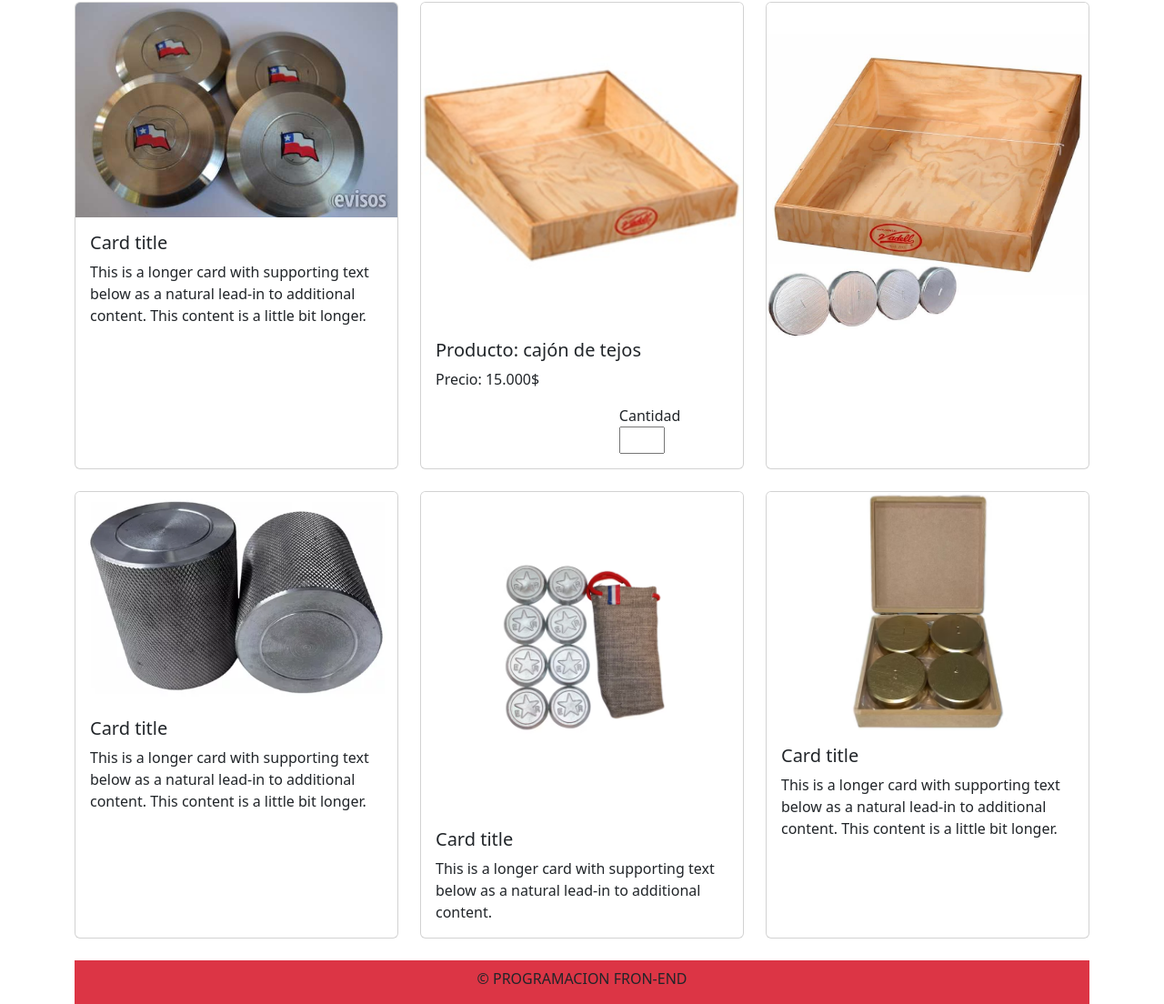
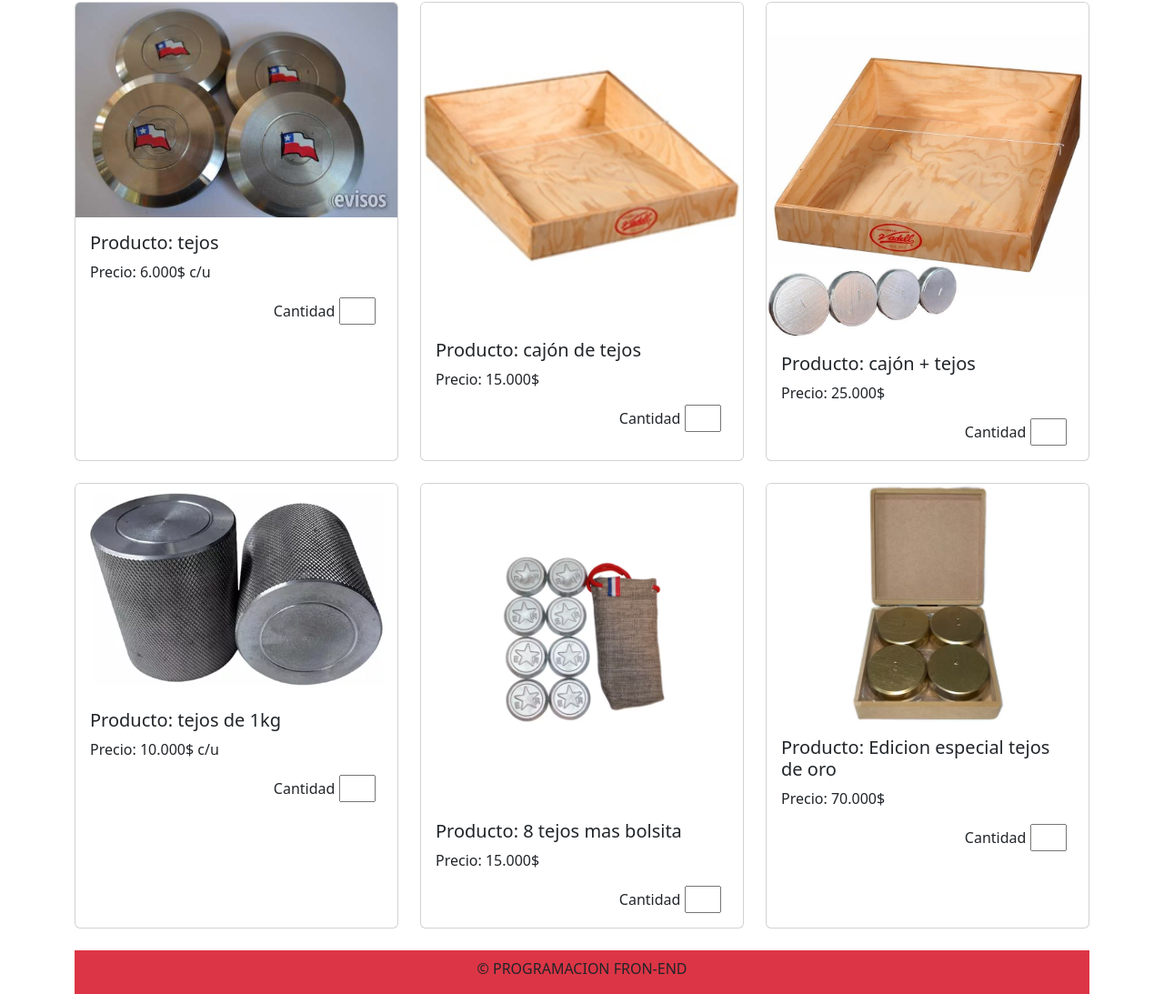
Before and after one commit to crisjoao22/Evaluacion2, a plain HTML site: page galeria.html in a window 1280 px wide. Shown: the part 389-1493 px from the top of the page at 91% size. Drawn offline with nearby package versions, Linux system fonts and the light colour scheme.

Commit message:
avance final

```diff
--- a/css/estilos.css
+++ b/css/estilos.css
@@ -1,10 +1,16 @@
-.logotipo{
-    width: 10px;
-    height: 10px;
+.red{
+    background-color: brown;
 }
 
-.espaciosForm{
-    padding-top: 10px;
-    padding-left: 100px;
-    padding-right: 100px;
+.color{
+    color: dodgerblue;
 }
+
+.borde{
+    border-radius: 100%;
+    border: none;
+}
+
+.foter{
+    margin-top: 220px !important;
+}
--- a/galeria.html
+++ b/galeria.html
@@ -5,11 +5,12 @@
     <meta name="viewport" content="width=device-width, initial-scale=1">
     <title>clun rayuela</title>
     <link href="https://cdn.jsdelivr.net/npm/bootstrap@5.3.3/dist/css/bootstrap.min.css" rel="stylesheet" integrity="sha384-QWTKZyjpPEjISv5WaRU9OFeRpok6YctnYmDr5pNlyT2bRjXh0JMhjY6hW+ALEwIH" crossorigin="anonymous">
+    <link href="css/estilos.css" rel="stylesheet">
   </head>
   <body>
     <div class="container">
         <nav class="navbar navbar-expand-lg bg-body-tertiary">
-            <div class="container-fluid">
+            <div class="container-fluid red">
               <a class="navbar-brand fw-bold" href="index.html">
                 <img src="imagenes/rayuela.jpg" alt="logo">FEDERACION DEPORTIVA NACIONAL DE RAYUELA
               </a>
@@ -19,10 +20,10 @@
               <div class="collapse navbar-collapse" id="navbarNav">
                 <ul class="navbar-nav">
                   <li class="nav-item">
-                    <a class="nav-link fw-bold" href="login.html"><p><ins>INICIO SESION</ins></p></a>
+                    <a class="nav-link fw-bold" href="login.html"><p class="color"><ins>INICIO SESION</ins></p></a>
                   </li>
                   <li class="nav-item">
-                    <a class="nav-link fw-bold" href="galeria.html"><p><ins>GALERIA</ins></p></a>
+                    <a class="nav-link fw-bold" href="galeria.html"><p class="color"><ins>GALERIA</ins></p></a>
                   </li>
                 </ul>
               </div>
@@ -55,8 +56,15 @@
             <div class="card h-100">
               <img src="imagenes/tejos.jpg" class="card-img-top">
               <div class="card-body">
-                  <h5 class="card-title">Card title</h5>
-                  <p class="card-text">This is a longer card with supporting text below as a natural lead-in to additional content. This content is a little bit longer.</p>
+                <h5 class="card-title">Producto: tejos</h5>
+                <p class="card-text">Precio: 6.000$ c/u</p>
+                <div class="row">
+                  <div class="col-7"></div>
+                  <div class="col-5">
+                    <label for="txtcant1">Cantidad</label>
+                    <input type="number" name="txtcant1" id="txtcant1" style="width: 40px;">
+                  </div>
+                </div>
               </div>
             </div>
           </div>
@@ -67,14 +75,11 @@
                   <h5 class="card-title">Producto: cajón de tejos</h5>
                   <p class="card-text">Precio: 15.000$</p>
                   <div class="row">
-                    <div class="col-7">
-
-                    </div>
+                    <div class="col-7"></div>
                     <div class="col-5">
                       <label for="txtcant1">Cantidad</label>
-                      <input type="number" name="txtcant1" id="txtcant1" style="width: 50px;">
+                      <input type="number" name="txtcant1" id="txtcant1" style="width: 40px;">
                     </div>
-
                   </div>
                 </div>
               </div>
@@ -83,8 +88,15 @@
               <div class="card h-100">
                 <img src="imagenes/set.jpg" class="card-img-top">
                 <div class="card-body">
-                  <h5 class="card-title"></h5>
-                  <p class="card-text"></p>
+                  <h5 class="card-title">Producto: cajón + tejos</h5>
+                  <p class="card-text">Precio: 25.000$</p>
+                  <div class="row">
+                    <div class="col-7"></div>
+                    <div class="col-5">
+                      <label for="txtcant1">Cantidad</label>
+                      <input type="number" name="txtcant1" id="txtcant1" style="width: 40px;">
+                    </div>
+                  </div>
                 </div>
               </div>
             </div>
@@ -92,8 +104,15 @@
             <div class="card h-100">
                 <img src="imagenes/tejos3.jpg" class="card-img-top">
                 <div class="card-body">
-                  <h5 class="card-title">Card title</h5>
-                  <p class="card-text">This is a longer card with supporting text below as a natural lead-in to additional content. This content is a little bit longer.</p>
+                  <h5 class="card-title">Producto: tejos de 1kg</h5>
+                  <p class="card-text">Precio: 10.000$ c/u</p>
+                  <div class="row">
+                    <div class="col-7"></div>
+                    <div class="col-5">
+                      <label for="txtcant1">Cantidad</label>
+                      <input type="number" name="txtcant1" id="txtcant1" style="width: 40px;">
+                    </div>
+                  </div>
                 </div>
               </div>
             </div>
@@ -101,8 +120,15 @@
               <div class="card h-100">
                 <img src="imagenes/tejos4.jpg" class="card-img-top">
                 <div class="card-body">
-                    <h5 class="card-title">Card title</h5>
-                    <p class="card-text">This is a longer card with supporting text below as a natural lead-in to additional content.</p>
+                  <h5 class="card-title">Producto: 8 tejos mas bolsita</h5>
+                  <p class="card-text">Precio: 15.000$</p>
+                  <div class="row">
+                    <div class="col-7"></div>
+                    <div class="col-5">
+                      <label for="txtcant1">Cantidad</label>
+                      <input type="number" name="txtcant1" id="txtcant1" style="width: 40px;">
+                    </div>
+                  </div>
                 </div>
               </div>
             </div>
@@ -110,8 +136,15 @@
               <div class="card h-100">
                 <img src="imagenes/tejos5.jpg" class="card-img-top">
                 <div class="card-body">
-                    <h5 class="card-title">Card title</h5>
-                    <p class="card-text">This is a longer card with supporting text below as a natural lead-in to additional content. This content is a little bit longer.</p>
+                  <h5 class="card-title">Producto: Edicion especial tejos de oro</h5>
+                  <p class="card-text">Precio: 70.000$</p>
+                  <div class="row">
+                    <div class="col-7"></div>
+                    <div class="col-5">
+                      <label for="txtcant1">Cantidad</label>
+                      <input type="number" name="txtcant1" id="txtcant1" style="width: 40px;">
+                    </div>
+                  </div>
                 </div>
               </div>
             </div>
```
Also changed, not shown: index.html (+12 -11 lines), login.html (+6 -5 lines), imagenes/cr7.jpg (deleted), imagenes/siu.jpg (deleted), imagenes/yo.jpg (added). Lines whose indentation alone changed are shown as unchanged.
